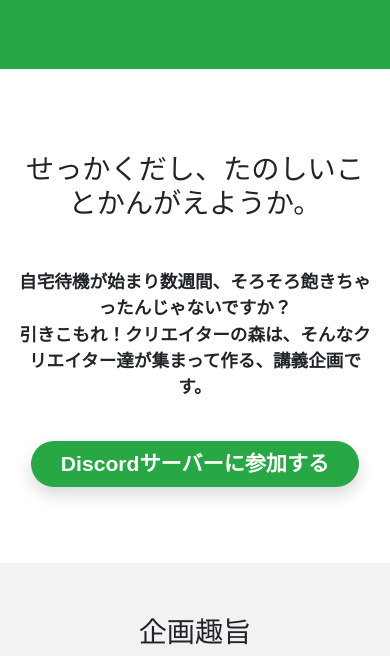
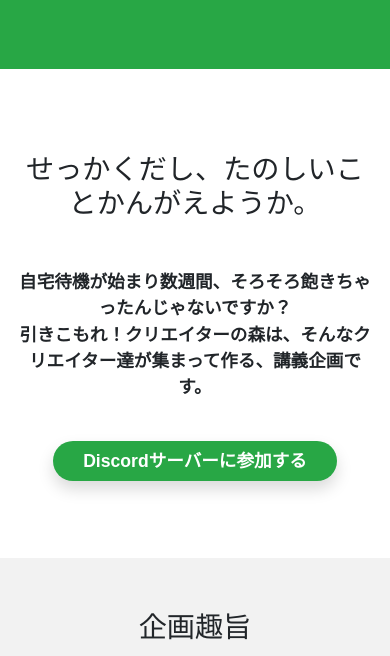
Before and after one commit to Chipsnet/creatorforest-web, a plain HTML site: page index.html in a window 390 px wide. Shown: the part 188-844 px from the top of the page. Drawn offline with Linux system fonts and the light colour scheme.

Commit message:
fix: ボタンのサイズがクソデカにってるのを修正

```diff
--- a/index.html
+++ b/index.html
@@ -30,6 +30,9 @@
                 font-style: normal;
                 font-size: 1.4em;
             }
+            .body a {
+                font-size: 1.0em;
+            }
             @media screen and (max-width: 480px) {
                 .body {
                     padding: 3em 0;
@@ -37,6 +40,9 @@
                 }
                 .body h1 {
                     font-size: 1.6em;
+                }
+                .body a {
+                    font-size: 1.0em;
                 }
             }
             .button {
```
